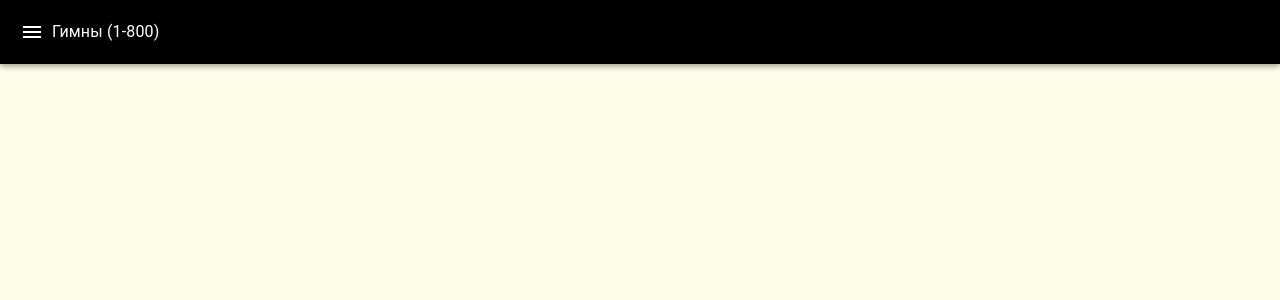
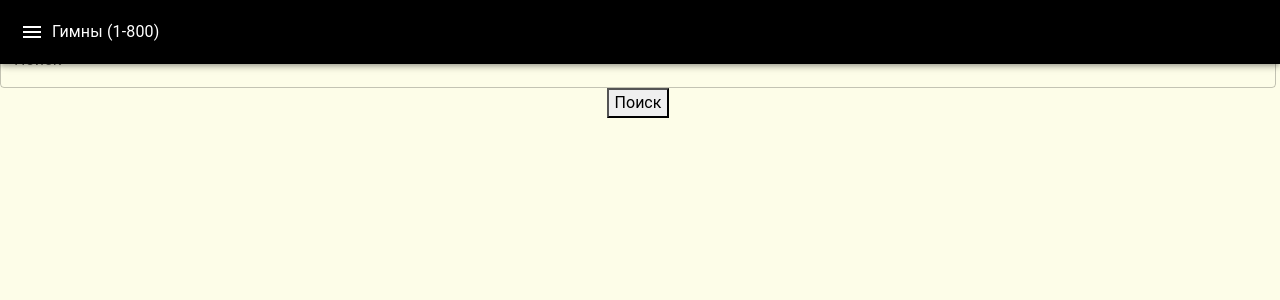
Before and after one commit to gorshipaktsyan/russian-hymns, a React (Create React App) app: page /russian-hymns/search in a window 1280 px wide. Shown: the top 300 px of the page. Built offline with nearby package versions, Linux system fonts and the light colour scheme.

Commit message:
updating search page

```diff
--- a/package.json
+++ b/package.json
@@ -6,7 +6,7 @@
   "dependencies": {
     "@emotion/react": "^11.11.1",
     "@emotion/styled": "^11.11.0",
-    "@mui/material": "^5.14.18",
+    "@mui/material": "^5.14.19",
     "@testing-library/jest-dom": "^5.17.0",
     "@testing-library/react": "^13.4.0",
     "@testing-library/user-event": "^13.5.0",
@@ -58,8 +58,8 @@
     ]
   },
   "devDependencies": {
+    "@babel/plugin-proposal-private-property-in-object": "^7.21.11",
     "@mui/icons-material": "^5.14.18",
-    "@babel/plugin-proposal-private-property-in-object": "^7.21.11",
     "json-loader": "^0.5.7"
   }
 }
--- a/src/view/pages/Search/index.js
+++ b/src/view/pages/Search/index.js
@@ -1,7 +1,34 @@
+import { Button } from "@mui/base";
+import { FormLabel, TextField, styled } from "@mui/material";
+import { FormControl } from "@mui/base/FormControl";
+import "./index.scss";
+import { Box } from "@mui/system";
 function Search() {
-    return (
-        <div>Search</div>
-    )
+  const StyledBox = styled(Box)({
+    padding: "0.5em 0.25em 1em 0em",
+    textAlign: "center",
+  });
+  const StyledFormControl = styled(FormControl)({
+    margin: "0px auto",
+  });
+  function handleSubmit() {}
+  return (
+    <StyledBox>
+      <StyledFormControl onSubmit={handleSubmit}>
+        <FormLabel>Enter Name</FormLabel>
+
+        <TextField
+          name="username"
+          label="Поиск"
+          placeholder="Enter username"
+          fullWidth
+        />
+        <Button type="submit" color="primary" variant="contained" fullWidth>
+          Поиск
+        </Button>
+      </StyledFormControl>
+    </StyledBox>
+  );
 }
 
-export default Search
+export default Search;
```
Also changed, not shown: src/view/pages/Search/index.scss (added), 1 other file (tests, documents, lock files or other folders).
